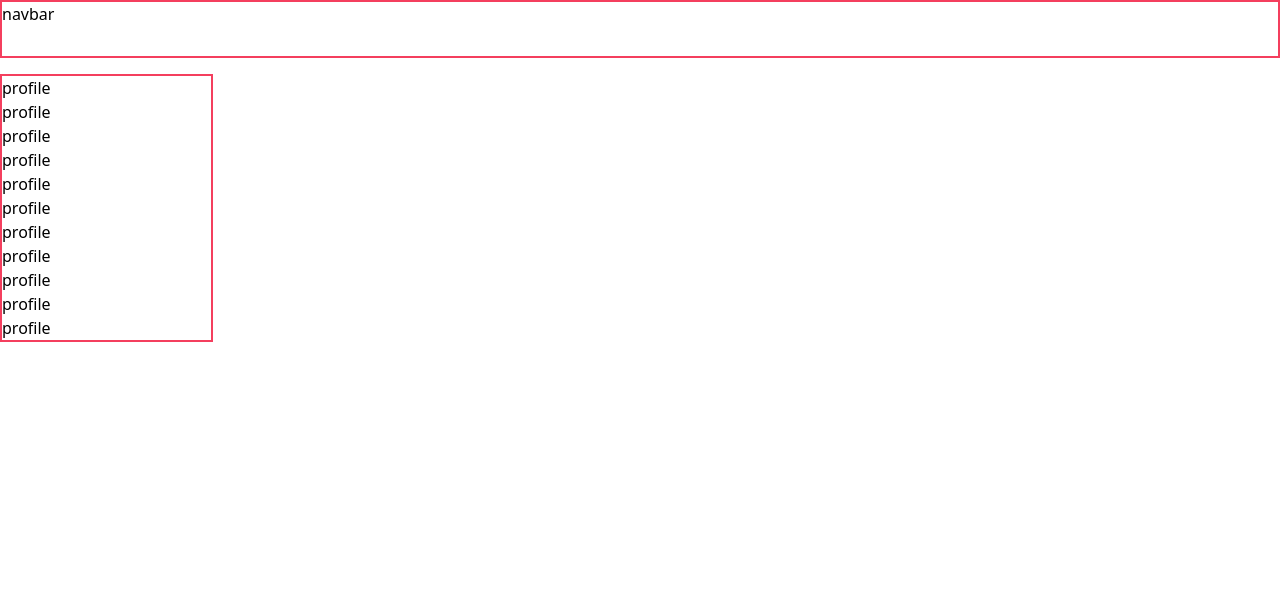
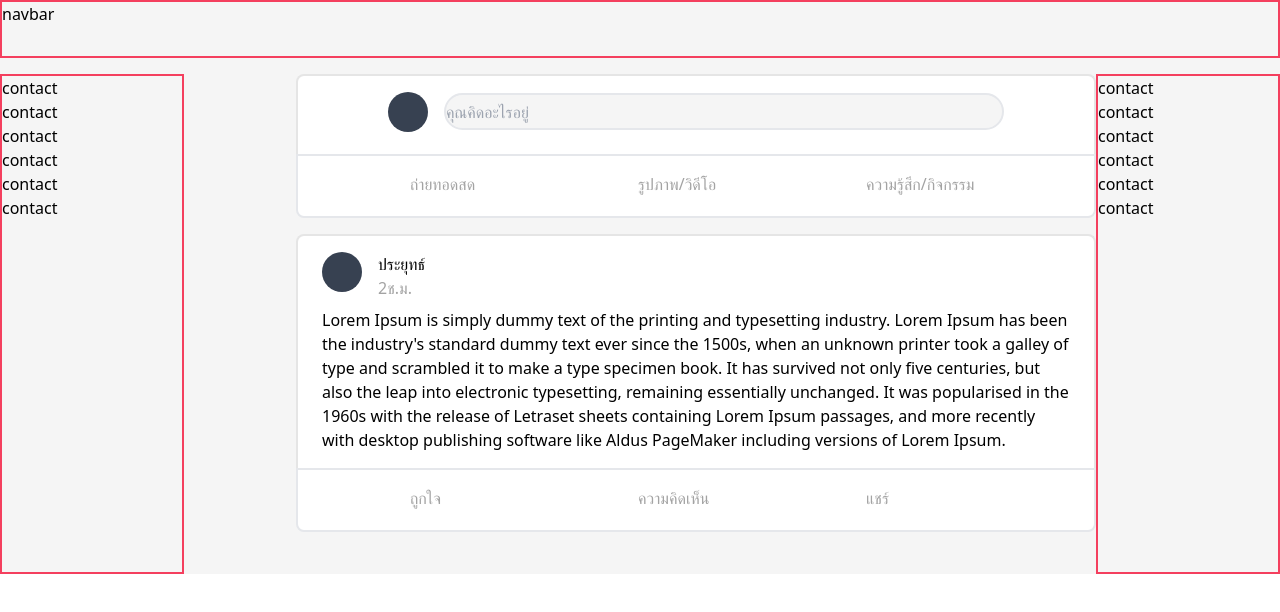
Before and after one commit to JackyTeerapat/facebook-clone, a Next.js app: page / in a window 1280 px wide. Shown: the top 612 px of the page. Built offline with nearby package versions, Linux system fonts and the light colour scheme.

Commit message:
css content

```diff
--- /dev/null
+++ b/src/component/Content.tsx
@@ -0,0 +1,53 @@
+import React from 'react';
+import { useState } from 'react';
+import Post from './Post';
+
+const postItem = [
+    {
+        id: 1,
+        name: 'prayut chanocha',
+        pictureProfil:
+            'https://i.pinimg.com/originals/8f/69/78/prayutcza55+.jpg',
+        description:
+            "Lorem Ipsum is simply dummy text of the printing and typesetting industry. Lorem Ipsum has been the industry's standard dummy text ever since the 1500s, when an unknown printer took a galley of type and scrambled it to make a type specimen book. It has survived not only five centuries, but also the leap into electronic typesetting, remaining essentially unchanged. It was popularised in the 1960s with the release of Letraset sheets containing Lorem Ipsum passages, and more recently with desktop publishing software like Aldus PageMaker including versions of Lorem Ipsum.",
+        picturePost: 'https://i.pinimg.com/originals/8f/69/78/prayutcza55+.jpg',
+    },
+];
+
+function Content() {
+    const [textContent, setTextContent] = useState('');
+    return (
+        <>
+            <div className=" grid-rows-2 bg-neutral-100 mb-[1rem]">
+                <div className="flex place-content-center rounded-t-lg border-t-2 border-r-2 border-l-2 border-solid  border-neutral-200 ml-[7rem] w-[50rem] h-[5rem] bg-white">
+                    <div className="mt-[1rem] mr-[1rem] rounded-full w-10 h-10 bg-gray-700"></div>
+                    <input
+                        placeholder="คุณคิดอะไรอยู่"
+                        className="w-[35rem] bg-neutral-100 mt-[1.1rem] h-[2.3rem] rounded-full border-solid border-2 "
+                        value={textContent}
+                        onChange={(event) => {
+                            setTextContent(event.target.value);
+                        }}
+                    ></input>
+                </div>
+                <div className="flex flex-row place-content-center rounded-b-lg border-b-2 border-r-2 border-l-2 border-t-2 ml-[7rem] w-[50rem] h-[4rem] bg-white pl-[7rem] pt-[1rem] ">
+                    <div className="basis-2/6 text-neutral-400 hover:bg-neutral-200">
+                        ถ่ายทอดสด
+                    </div>
+                    <div className="basis-2/6 text-neutral-400 hover:bg-neutral-200">
+                        รูปภาพ/วิดีโอ
+                    </div>
+                    <div className="basis-2/6 text-neutral-400 hover:bg-neutral-200 ">
+                        ความรู้สึก/กิจกรรม
+                    </div>
+                </div>
+            </div>
+            <Post
+                name="ประยุทธ์"
+                description="Lorem Ipsum is simply dummy text of the printing and typesetting industry. Lorem Ipsum has been the industry's standard dummy text ever since the 1500s, when an unknown printer took a galley of type and scrambled it to make a type specimen book. It has survived not only five centuries, but also the leap into electronic typesetting, remaining essentially unchanged. It was popularised in the 1960s with the release of Letraset sheets containing Lorem Ipsum passages, and more recently with desktop publishing software like Aldus PageMaker including versions of Lorem Ipsum."
+            />
+        </>
+    );
+}
+
+export default Content;
--- /dev/null
+++ b/src/component/Post.tsx
@@ -0,0 +1,56 @@
+import React from 'react';
+
+function Post(props: any) {
+    const { name, description } = props;
+    return (
+        <>
+            <div className="flex mt-4 ">
+                <div className="ml-[7rem] w-[50rem] rounded-t-lg border-t-2 border-r-2 border-l-2 bg-white   border-neutral-200 ">
+                    <div className="mt-[1rem] ml-[1.5rem] rounded-full w-10 h-10 bg-gray-700">
+                        <p className="ml-[3.5rem]">{name}</p>
+                        <p className="ml-[3.5rem] text-neutral-400">2ช.ม.</p>
+                    </div>
+                    <p className="mt-[1rem] mb-[1rem] ml-[1.5rem] mr-[1.5rem]">
+                        {description}
+                    </p>
+                    {/* <p>contact</p>
+                    <p>contact</p>
+                    <p>contact</p>
+                    <p>contact</p>
+                    <p>contact</p> */}
+                </div>
+            </div>
+            <div className="flex flex-row place-content-center  rounded-b-lg border-b-2 border-r-2 border-l-2 border-t-2  ml-[7rem] w-[50rem] h-[4rem] bg-white pl-[7rem] pt-[1rem] ">
+                <div className="basis-2/6 text-neutral-400 hover:bg-neutral-200">
+                    ถูกใจ
+                </div>
+                <div className="basis-2/6 text-neutral-400 hover:bg-neutral-200">
+                    ความคิดเห็น
+                </div>
+                <div className="basis-2/6 text-neutral-400 hover:bg-neutral-200 ">
+                    แชร์
+                </div>
+            </div>
+
+            {/* <div className="bg-neutral-100">
+                <div className="flex flex-row mt-4">
+                    <div className="basis-1/6 flex flex-row rounded-lg border-solid  ml-[7rem] w-[50rem] bg-white">
+                        <div className="flex  rounded-lg border-solid border-2 border-neutral-200 w-[50rem] bg-white">
+                            <div className="mt-[1rem] mr-[1rem] ml-[1rem] rounded-full w-10 h-10 bg-gray-700">
+                                <p className="ml-[3.5rem]">{name}</p>
+                                <p className="ml-[3.5rem] text-neutral-400">
+                                    2ช.ม.
+                                </p>
+                            </div>
+                        </div>
+                    </div>
+                </div>
+            </div> */}
+        </>
+        // <div>
+        //     <p>{name}</p>
+        // </div>
+    );
+}
+
+export default Post;
--- a/src/pages/index.tsx
+++ b/src/pages/index.tsx
@@ -2,31 +2,34 @@ import Head from 'next/head';
 import Image from 'next/image';
 import styles from '@/styles/Home.module.css';
 import Navbar from '@/component/Navbar';
+import Content from '../component/Content';
 
 export default function Home() {
     return (
         <>
-            <Navbar />
-            <div className="flex flex-row mt-4">
-                <div className="basis-1/6 border-2 border-rose-500">
-                    <p>profile</p>
-                    <p>profile</p>
-                    <p>profile</p>
-                    <p>profile</p>
-                    <p>profile</p>
-                    <p>profile</p>
-                    <p>profile</p>
-                    <p>profile</p>
-                    <p>profile</p>
-                    <p>profile</p>
-                    <p>profile</p>
+            <div className="bg-neutral-100">
+                <Navbar />
+                <div className="flex flex-row mt-4">
+                    <div className="bg-neutral-100 basis-1/6 border-2 border-rose-500 h-[500px] ">
+                        <p>contact</p>
+                        <p>contact</p>
+                        <p>contact</p>
+                        <p>contact</p>
+                        <p>contact</p>
+                        <p>contact</p>
+                    </div>
+                    <div className="bg-neutral-100 basis-4/6  ">
+                        <Content />
+                    </div>
+                    <div className="bg-neutral-100 basis-1/6 border-2 border-rose-500 ">
+                        <p>contact</p>
+                        <p>contact</p>
+                        <p>contact</p>
+                        <p>contact</p>
+                        <p>contact</p>
+                        <p>contact</p>
+                    </div>
                 </div>
-                {/* <div className="basis-4/6 border-2 border-rose-500 min-h-fit h-24">
-                    content
-                </div>
-                <div className="basis-1/6 border-2 border-rose-500 min-h-fit h-24">
-                    contact
-                </div> */}
             </div>
         </>
     );
```
